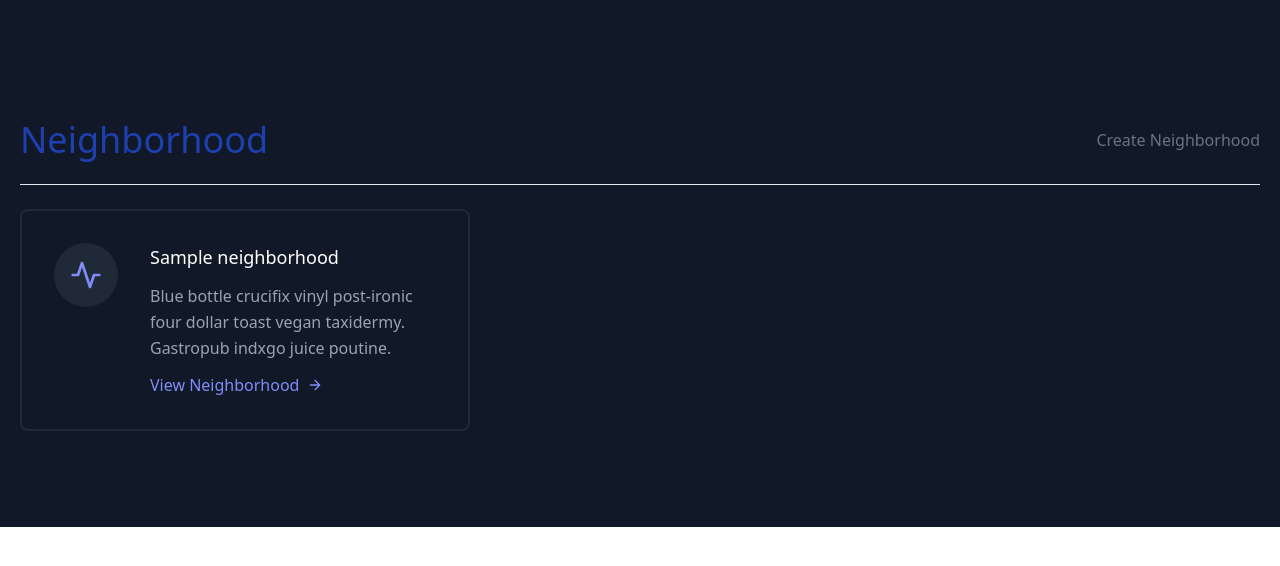
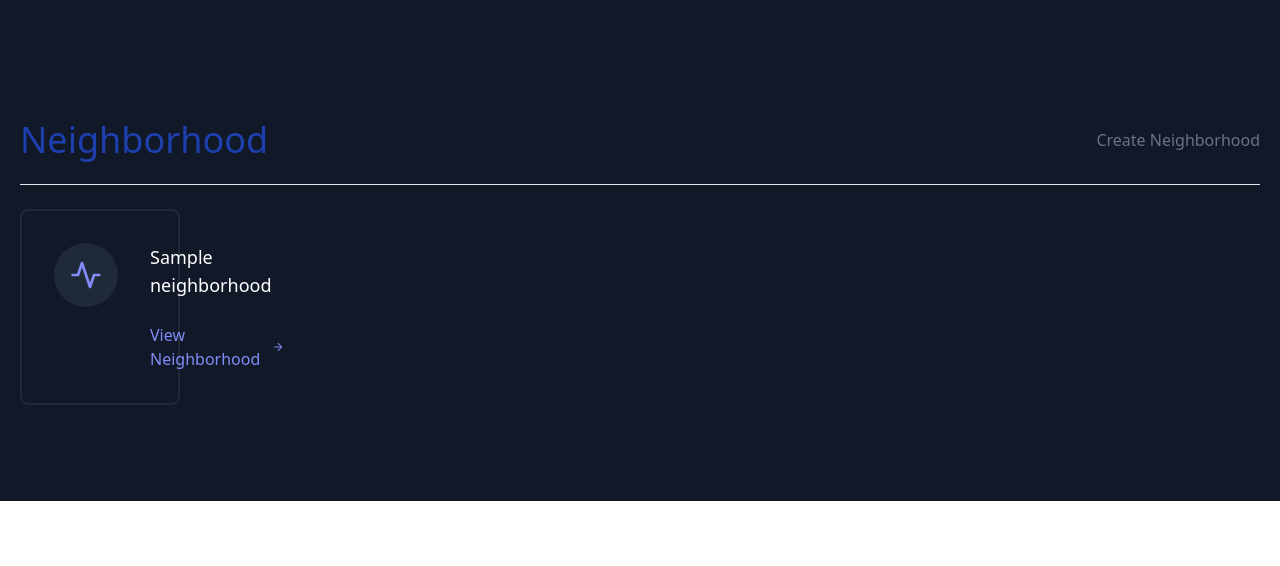
Before and after one commit to Gomax-07/neighbour, a Django app: page /hoody/ in a window 1280 px wide. Shown: the part 80-646 px from the top of the page. Run offline with Django 3.2, Linux system fonts and the light colour scheme; tables that the repository leaves empty hold one stand-in row (values such as "Sample post").

Commit message:
Update of template

```diff
--- a/templates/hoody/hoody_list.html
+++ b/templates/hoody/hoody_list.html
@@ -24,9 +24,7 @@
               <div class="flex-grow">
                 <h2 class="text-white text-lg title-font font-medium mb-3">
                     {{ neighbor.name }} </h2>
-                <p class="leading-relaxed text-base">
-                    Blue bottle crucifix vinyl post-ironic four dollar toast vegan taxidermy. Gastropub indxgo juice poutine.</p>
-                <a href="{% url "hoody:hoody_detail" neighbor.pk %}" class="mt-3 text-indigo-400 inline-flex items-center">View Neighborhood
+                                <a href="{% url "hoody:hoody_detail" neighbor.pk %}" class="mt-3 text-indigo-400 inline-flex items-center">View Neighborhood
                   <svg fill="none" stroke="currentColor" stroke-linecap="round" stroke-linejoin="round" stroke-width="2" class="w-4 h-4 ml-2" viewBox="0 0 24 24">
                     <path d="M5 12h14M12 5l7 7-7 7"></path>
                   </svg>
```
